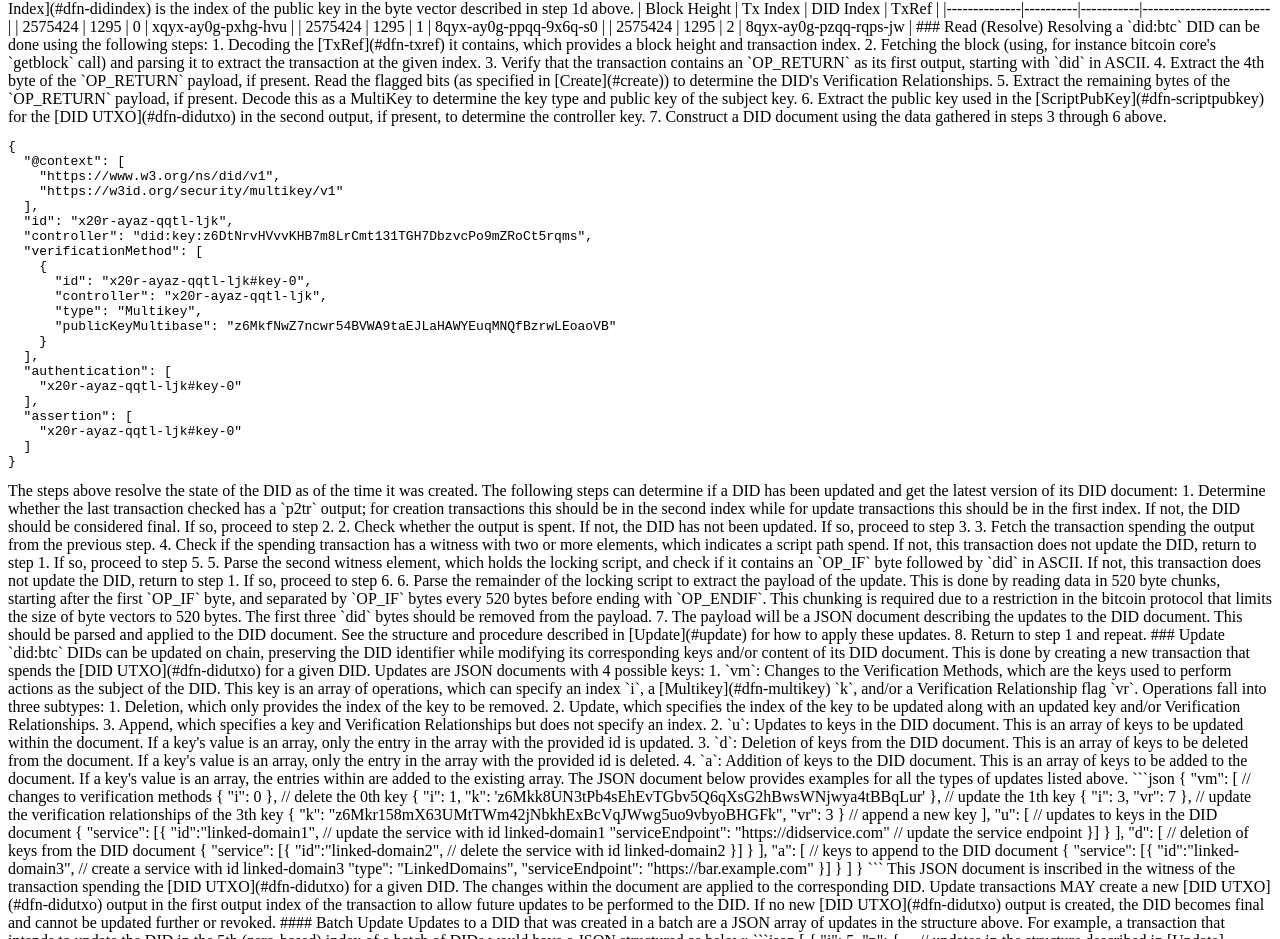
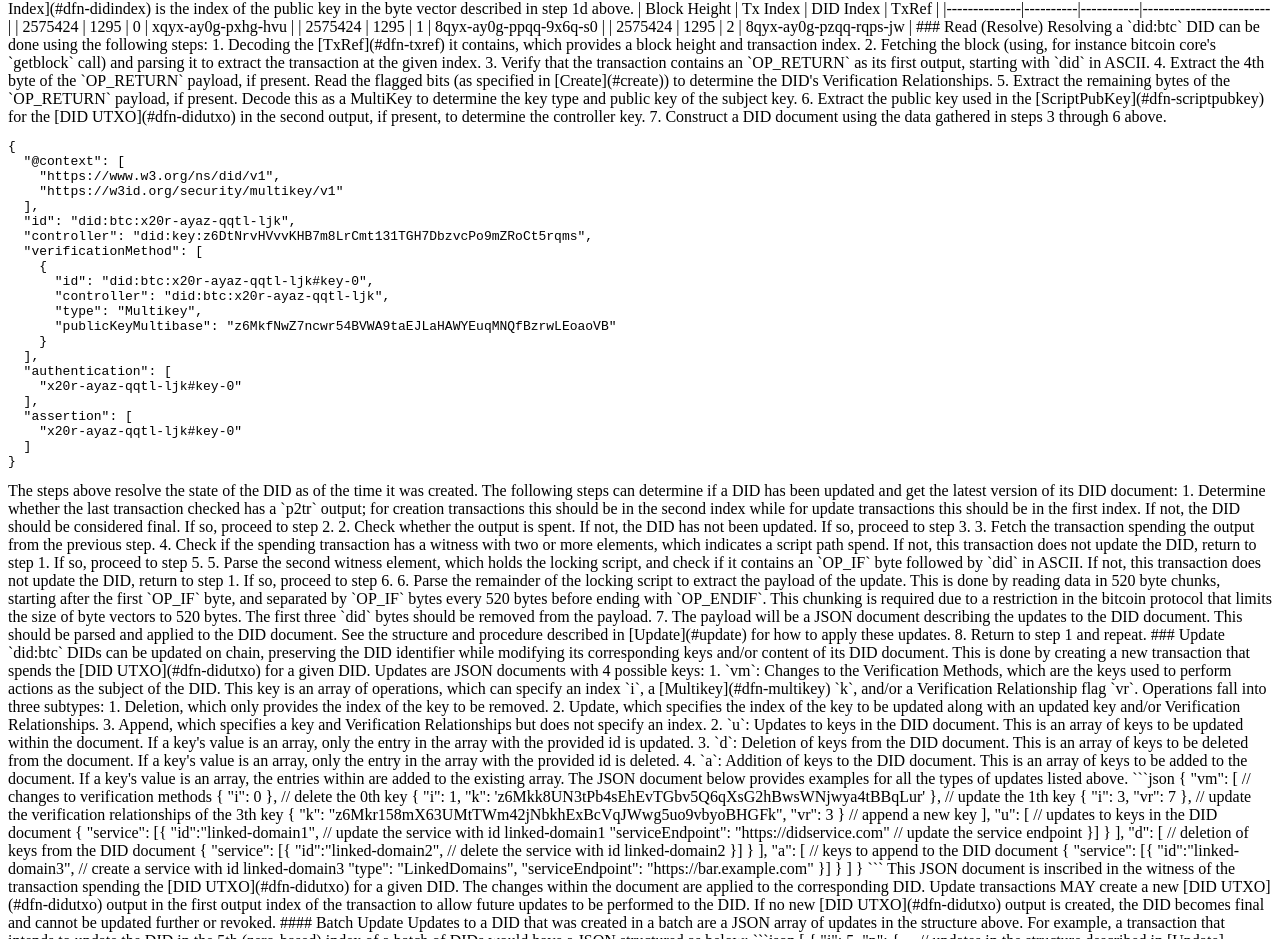
Before and after one commit to MicroStrategy/did-btc-spec, a plain HTML site: page index.html in a window 1280 px wide. Shown: the part 1840-2779 px from the top of the page. Drawn offline with Linux system fonts and the light colour scheme.

Commit message:
Fixed wrong id in example 4
As mentioned in #5 , the id was missing the did:btc: URI prefix.

```diff
--- a/index.html
+++ b/index.html
@@ -343,12 +343,12 @@ Resolving a `did:btc` DID can be done using the following steps:
     "https://www.w3.org/ns/did/v1",
     "https://w3id.org/security/multikey/v1"
   ],
-  "id": "x20r-ayaz-qqtl-ljk",
+  "id": "did:btc:x20r-ayaz-qqtl-ljk",
   "controller": "did:key:z6DtNrvHVvvKHB7m8LrCmt131TGH7DbzvcPo9mZRoCt5rqms",
   "verificationMethod": [
     {
-      "id": "x20r-ayaz-qqtl-ljk#key-0",
-      "controller": "x20r-ayaz-qqtl-ljk",
+      "id": "did:btc:x20r-ayaz-qqtl-ljk#key-0",
+      "controller": "did:btc:x20r-ayaz-qqtl-ljk",
       "type": "Multikey",
       "publicKeyMultibase": "z6MkfNwZ7ncwr54BVWA9taEJLaHAWYEuqMNQfBzrwLEoaoVB"
     }
```
